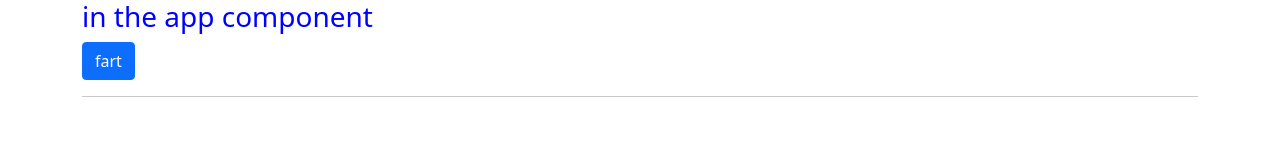
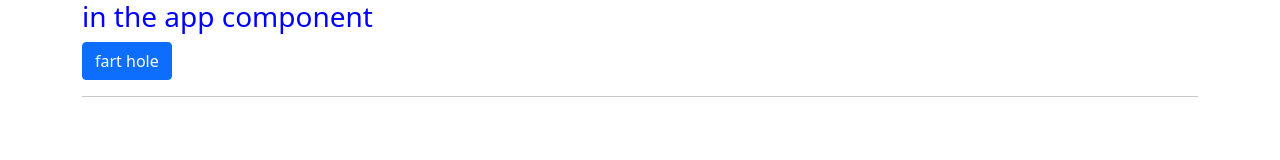
Before and after one commit to sourslaw/angular_exercise, an Angular app: page / in a window 1280 px wide. Shown: the top 160 px of the page. Built offline with nearby package versions, Linux system fonts and the light colour scheme.

Commit message:
moved some stuff

```diff
--- a/src/app/app.component.html
+++ b/src/app/app.component.html
@@ -3,7 +3,7 @@
   <div class="row">
     <div class="col-xs-12">
       <h3>in the app component</h3>
-      <div class="btn btn-primary">fart</div>
+      <div class="btn btn-primary">fart hole</div>
       <hr>
     </div>
   </div>
```
